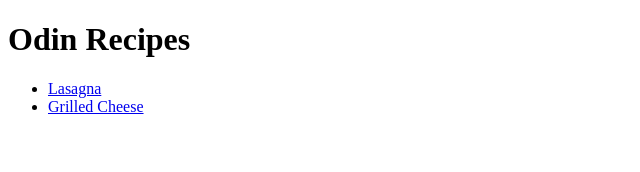
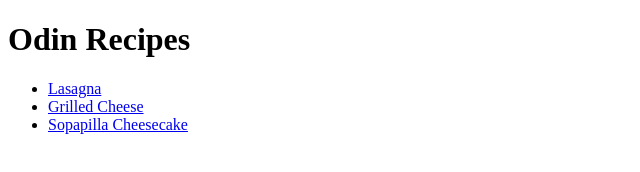
Before and after one commit to lollyroots127/odin-recipes, a plain HTML site: page index.html in a window 1280 px wide. Shown: the whole page, without its empty margins (0-640 px from the left). Drawn offline with Linux system fonts and the light colour scheme.

Commit message:
Create sopapilla_cheesecake.html
Create sopapilla cheesecake page and add reference link on home page.

```diff
--- a/index.html
+++ b/index.html
@@ -10,6 +10,7 @@
         <ul>
             <li><a href="./recipes/lasagna.html">Lasagna</a></li>
             <li><a href="./recipes/grilled_cheese.html">Grilled Cheese</a></li>
+            <li><a href="./recipes/sopapilla_cheesecake.html">Sopapilla Cheesecake</a></li>
         </ul>
 
     </body>
```
Also changed, not shown: recipes/sopapilla_cheesecake.html (added).
